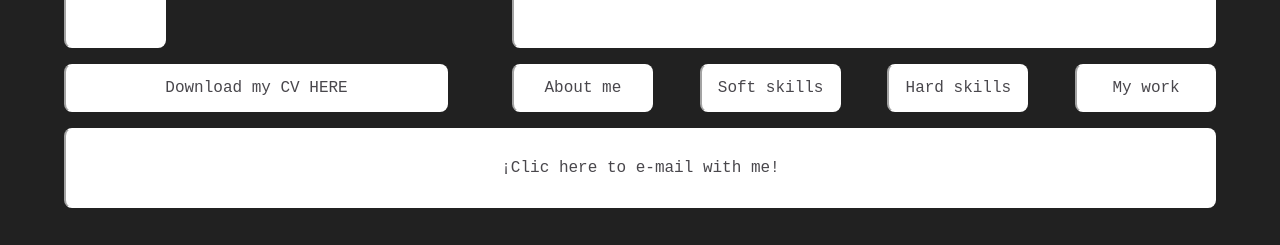
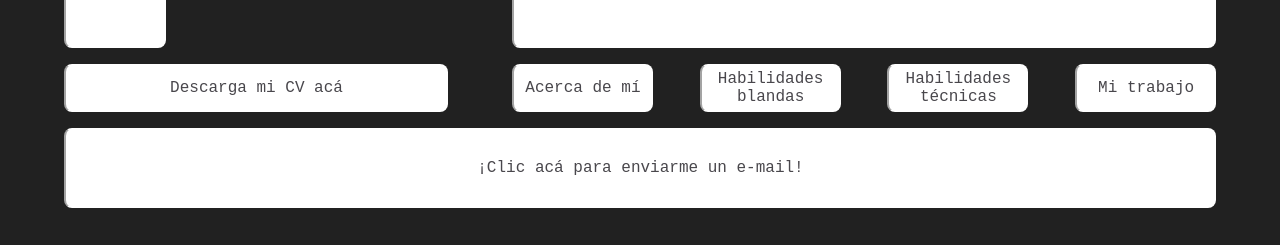
Before and after one commit to Nicolas-suarezhe/Portfolio, a React (Vite) app: page / in a window 1280 px wide. Shown: the part 552-797 px from the top of the page. Built offline with nearby package versions, Linux system fonts and the light colour scheme.

Commit message:
language initiation

```diff
--- a/src/components/HolderComponent.jsx
+++ b/src/components/HolderComponent.jsx
@@ -11,11 +11,9 @@ import cvs from '../assets/curriculums/cvs';
 const HolderComponent = () => {
 
     const [ page , setPage ] = useState(0)
-
-    const openPageContact = ()=>{
-        setPage(5)
+    const openInitial = ()=>{
+        setPage(0)
     }
-
     const openPageInfo = ()=>{
         setPage(1)
     }
@@ -28,6 +26,10 @@ const HolderComponent = () => {
     const openPageExp = ()=>{
         setPage(4)
     }
+    const openPageContact = ()=>{
+        setPage(5)
+    }
+
 
     const darkMode = ()=>{
         if(theme === 'dark'){
@@ -35,10 +37,39 @@ const HolderComponent = () => {
         }else{
             setTheme('dark')
         }
-
     }
 
+
     const [theme , setTheme] = useState('dark')
+
+
+
+    const changeLanguaje =()=>{
+        if(currLanguaje == 'spanish'){
+            setCurrLanguaje('english')
+        }else{
+            setCurrLanguaje('spanish')
+        }
+    }
+    const [currLanguaje, setCurrLanguaje] = useState('spanish')
+    const content = {
+        english:{
+            download:'Download my CV HERE',
+            firstP:'About me',
+            secondP:'Soft skills',
+            thirdP:'Hard skills',
+            fourthP:'My work',
+            emailme:'¡Clic here to e-mail me!'
+        },
+        spanish:{
+            download:'Descarga mi CV acá',
+            firstP:'Acerca de mí',
+            secondP:'Habilidades blandas',
+            thirdP:'Habilidades técnicas',
+            fourthP:'Mi trabajo',
+            emailme:'¡Clic acá para enviarme un e-mail!'
+        }
+    }
 
     return (
 
@@ -47,9 +78,9 @@ const HolderComponent = () => {
             <div className='holder' id={theme}>
                 <div className='biggest-box'>
                     <div className='holder-title' >
-                        <img className='my-logo' src={images.myLogo} alt="" />
+                        <img className='my-logo' src={images.myLogo} onClick={openInitial} alt="" />
                         <div className='changer-btns' >
-                            <button className='box visible' onClick={darkMode} > <img className='darkmodeicon' src={images.darkLight} alt="" />  </button>
+                            <button className='box visible' onClick={changeLanguaje} > <img className='darkmodeicon' src={images.darkLight} alt="" />  </button>
                             <button className='box visible' onClick={darkMode} > <img className='darkmodeicon' src={images.darkLight} alt="" />  </button>
                         </div>
                     </div>
@@ -79,12 +110,12 @@ const HolderComponent = () => {
                                         </div>
                                 </div>
                                 <div className='image-space'>
-                                    <img className='my-photo' src={images.myFoto} alt="" />
+                                    <img className='my-photo' onClick={openInitial} src={images.myFoto} alt="" />
                                 </div>
                             </div>
                             <a href={cvs.encv} download className='quote-container' >
                                 <p className='CVdownload box' >
-                                    Download my CV HERE
+                                    {content[currLanguaje].download}
                                 </p>
                             </a>
                             <div className='detail-holder box' >
@@ -96,17 +127,17 @@ const HolderComponent = () => {
                                 {page === 5 && <ContactInfo/>}
                             </div>
                             <div className='all-btn-space' >
-                                <button onClick={openPageInfo} className='options-btn box' >About me</button>
-                                <button onClick={openPageSoft} className='options-btn box' >Soft skills</button>
-                                <button onClick={openPageHard} className='options-btn box' >Hard skills</button>
-                                <button onClick={openPageExp} className='options-btn box' >My work</button>
+                                <button onClick={openPageInfo} className='options-btn box' >{content[currLanguaje].firstP}</button>
+                                <button onClick={openPageSoft} className='options-btn box' >{content[currLanguaje].secondP}</button>
+                                <button onClick={openPageHard} className='options-btn box' >{content[currLanguaje].thirdP}</button>
+                                <button onClick={openPageExp} className='options-btn box' >{content[currLanguaje].fourthP}</button>
                             </div>
                     </div>
                 </div>
                 <div className='footer-contact' >
                         <div className='holder-footer' >
                             <div onClick={openPageContact} className='footer box' >
-                                ¡Clic here to e-mail with me!
+                            {content[currLanguaje].emailme}
                             </div>
                         </div>
 
```
Also changed, not shown: src/App.jsx (+4 -3 lines).
